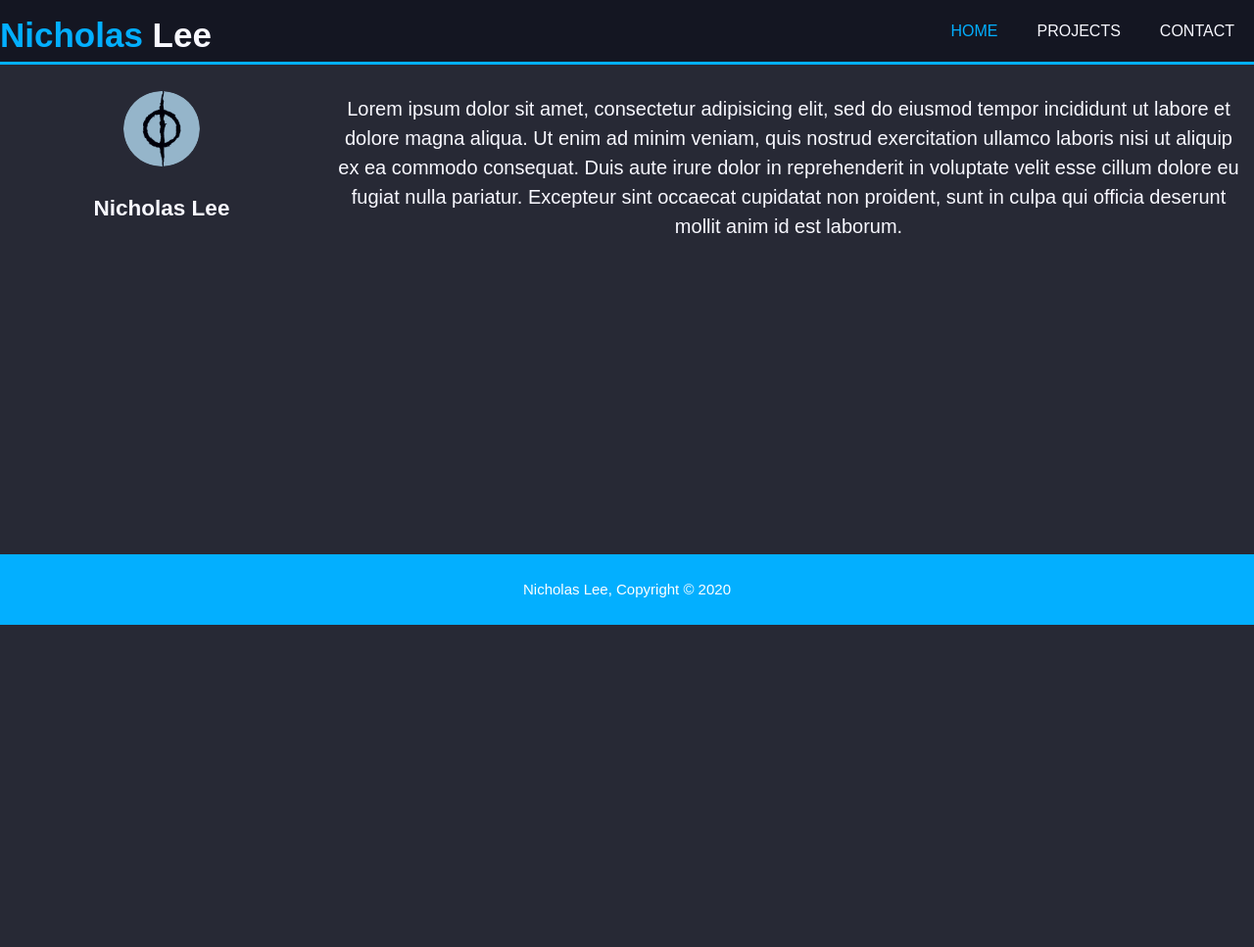
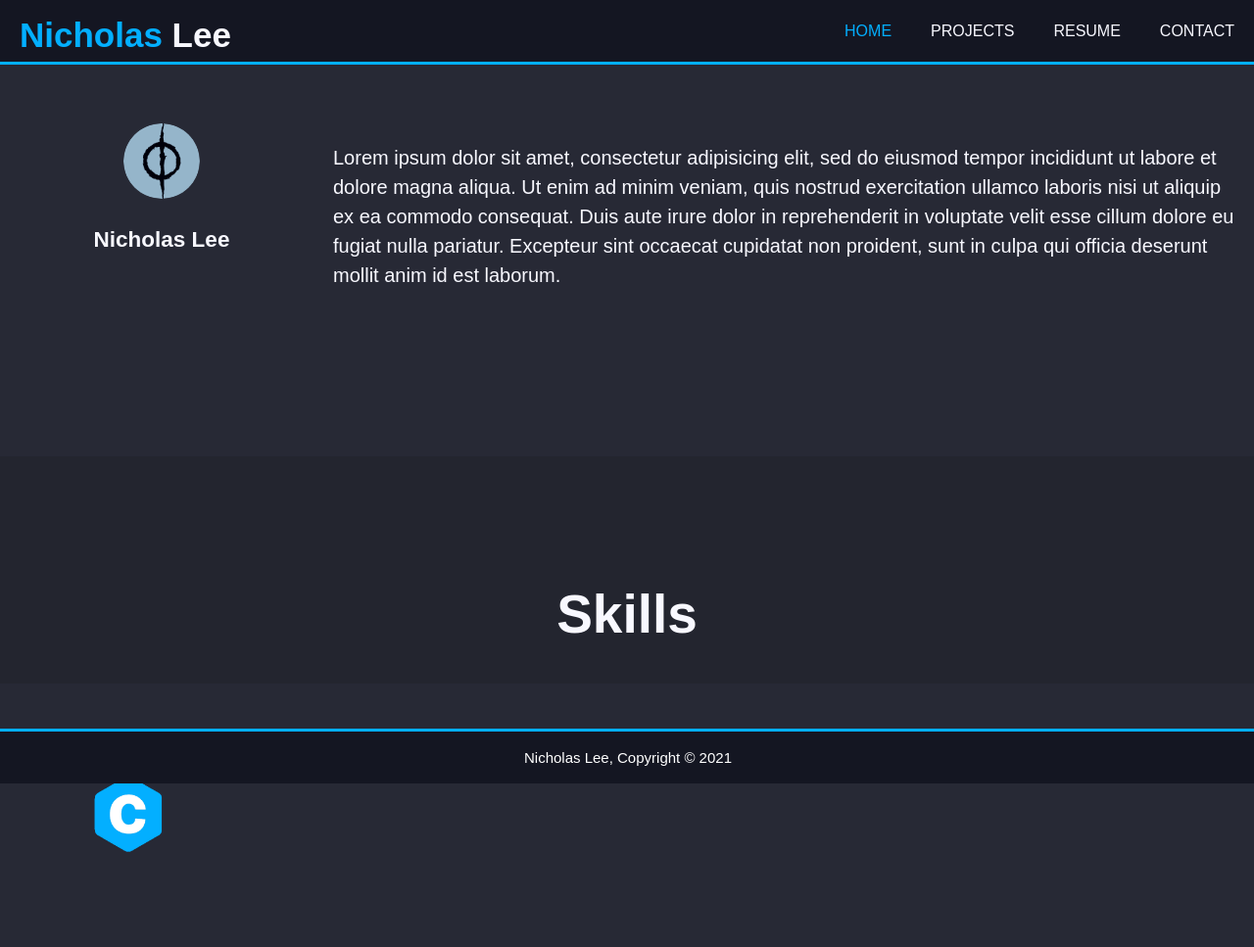
Before and after one commit to nml010/Nicholas-Website, a plain HTML site: page index.html in a window 1280 px wide. Shown: the whole page at 98% size. Before the commit the page ends 800 px from the top, so only its background shows below. Drawn offline with Linux system fonts and the light colour scheme.

Commit message:
Skills and Images
Started skills section and added images to img folder.

```diff
--- a/css/style.css
+++ b/css/style.css
@@ -1,11 +1,10 @@
 /* Color Hexes
 	Ghost White: #f8f8ff;
-	Onyx: #353839;
-	Royal Blue: #4169e1;
-	Silver: #c0c0c0;
 	Header: #141622;
-	Page: 272935;
+	Dark Page: 272935;
+	Darker Page: 23252F;
 	Blue: 03afff;
+
 */
 body{
 	font-family: Arial, Helvetica, sans-serif;
@@ -49,6 +48,7 @@ ul{
 
 .row{
 	display: flex;
+	padding-top: 50px;
 }
 
 .column{
@@ -59,8 +59,7 @@ ul{
 
 .avatar{
 	width: 25%;
-	margin: auto;
-	object-fit: cover;
+	height: auto;
 }
 
 .avatar-circle{
@@ -69,6 +68,7 @@ ul{
 
 .about{
 	width: 75%;
+	text-align: left;
 }
 
 .row:after{
@@ -77,11 +77,24 @@ ul{
 	clear: both;
 }
 
+#showcase-alt{
+	background-color: #23252F;
+	padding: 20px;
+}
+
+.skill-icons{
+	width: auto;
+	height: auto;
+	transform: scale(.3,.3);
+	background-size: 10% 10%;
+}
+
 /* ..Header.. */
 header{
 	background: #141622;
 	color: #f8f8ff;
 	padding-top: 10px;
+	padding-left: 20px;
 	min-height: 50px;
 	border-bottom: #03afff 3px solid;
 }
@@ -208,11 +221,15 @@ ul#services li{
 
 /* ..Footer.. */
 footer{
-	padding: 10px;
-	margin-top: 100px;
+	position: absolute;
+	bottom: 0;
+	width: 100%;
+	padding: 1px 1px 0 1px;
 	color: #ffffff;
-	background-color: #03afff;
+	background-color: #141622;
 	text-align: center;
+	border-top: #03afff 3px solid;
+
 }
 
 /* ..Media Queries.. */
--- a/index.html
+++ b/index.html
@@ -18,7 +18,10 @@
 				<nav>
 					<ul>
 						<li class="current"><a href="index.html">Home</a></li>
+						<!--li><a href="experience.html">Experience</a></li-->
+						<!--li><a href="blog.html">Blog</a></li-->
 						<li><a href="projects.html">Projects</a></li>
+						<li><a href="resume.html">Resume</a></li>
 						<li><a href="contact.html">Contact</a></li>
 					</ul>
 				</nav>
@@ -27,7 +30,7 @@
 
 		<section id="showcase">
 			<div class="row">
-				<div class="container column avatar">
+				<div class="column avatar">
 					<img class="avatar avatar-circle" src="img/mtgPhyrexianManaBlue.png" alt="Nicholas Lee">
 					<div class="portrait-title">
 						<h2>Nicholas Lee</h2>
@@ -45,9 +48,24 @@
 			</div>
 		</section>
 
+		<section id="showcase">
+			<div id="showcase-alt">
+				<h1>Skills</h1>
+			</div>
+			<table>
+				<tr>
+					<td>
+						<div class="skill-icons">
+							<img src="img/logoC.png" alt="C">
+						</div>
+					</td>
+				</tr>
+			</table>
+
+		</section>
 
 		<footer>
-			<p>Nicholas Lee, Copyright &copy; 2020</p>
+			<p>Nicholas Lee, Copyright &copy; 2021</p>
 		</footer>
 	</body>
 </html>
```
Also changed, not shown: img/logoApple.png (added), img/logoC.png (added), img/logoDatabase.png (added), img/logoGithub.png (added), img/logoHTML.png (added), img/logoLinux.png (added), img/logoPython.png (added), img/logoWindows.png (added), 1 other file.
